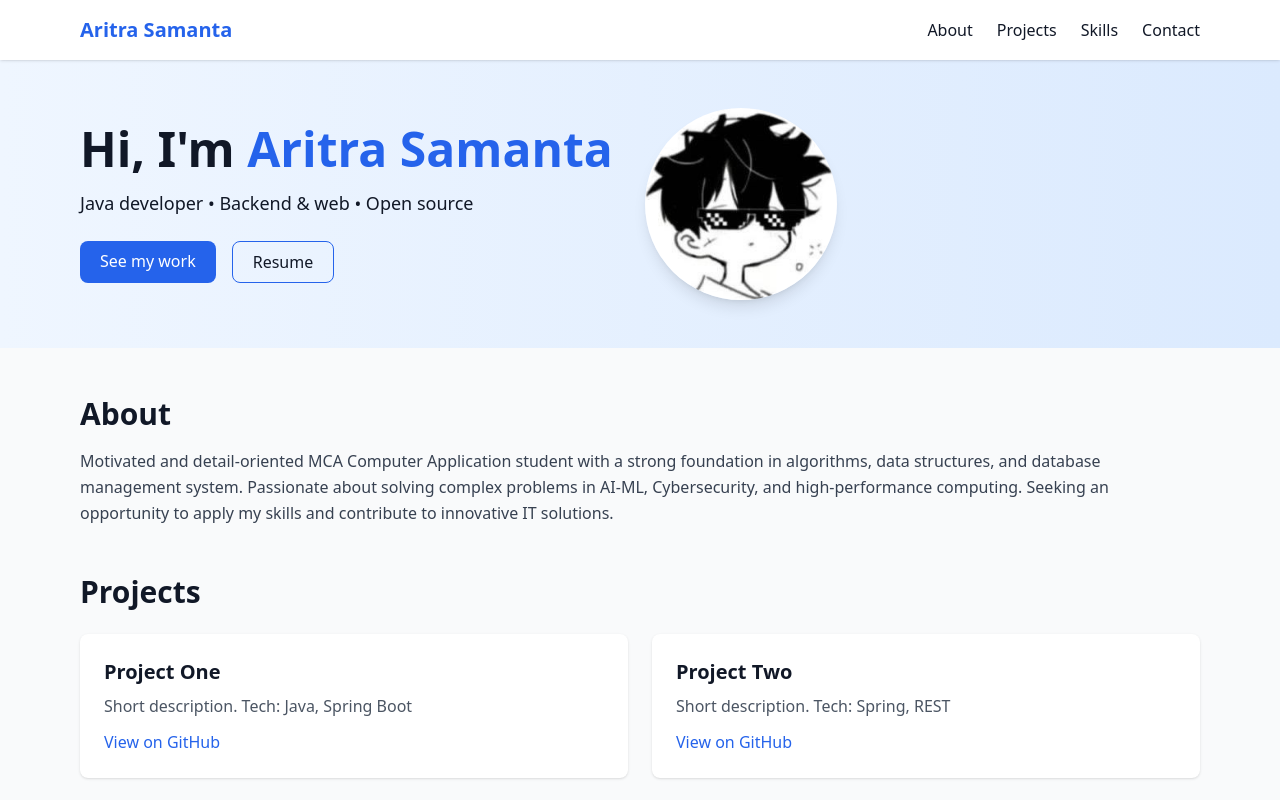
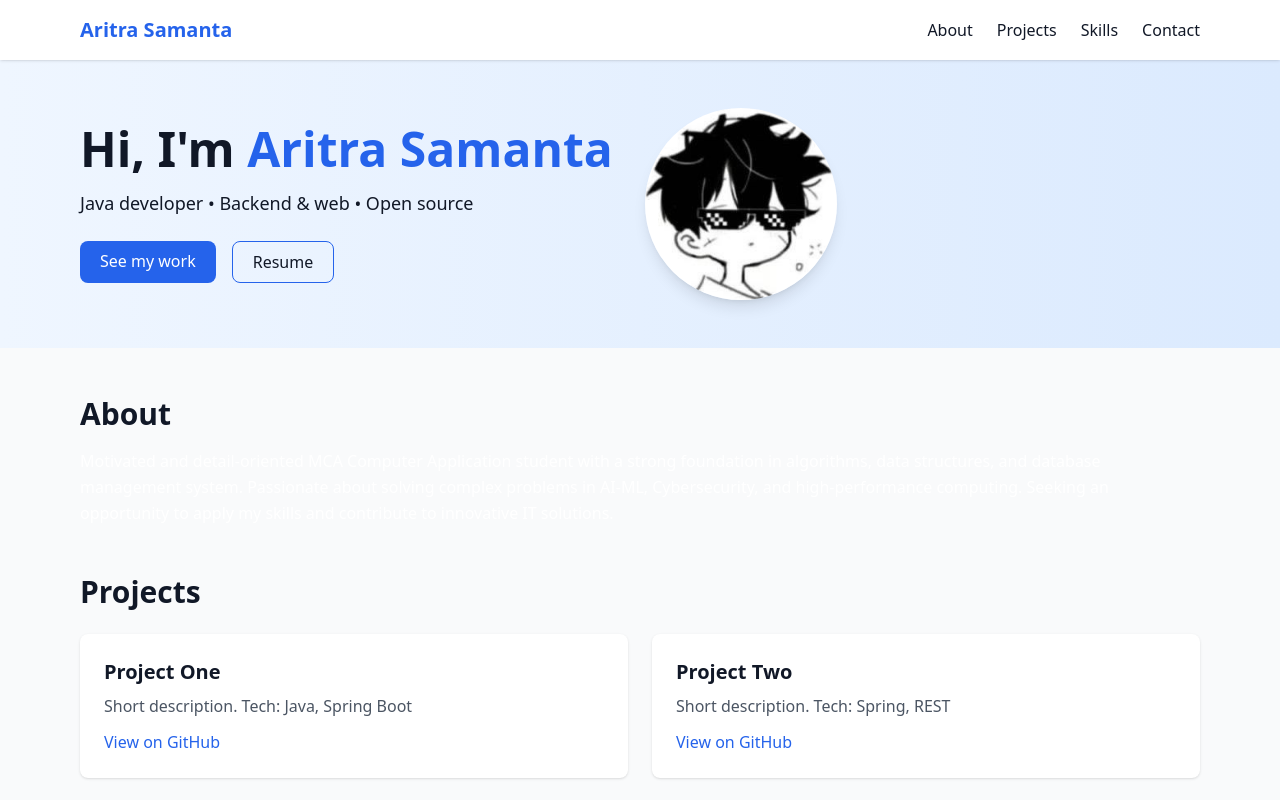
Before and after one commit to ARI-SAM/Portfolio, a plain HTML site: page src/main/resources/templates/index.html in a window 1280 px wide. Shown: the top 800 px of the page. Drawn offline with nearby package versions, Linux system fonts and the light colour scheme; files that its build step writes are made by us from their sources; files whose address does not match are found by name.

Commit message:
changes in website

```diff
--- a/src/main/resources/templates/index.html
+++ b/src/main/resources/templates/index.html
@@ -46,7 +46,7 @@
     <!-- About -->
     <section id="about" class="mb-12">
         <h2 class="text-3xl font-bold mb-4">About</h2>
-        <p class="text-gray-700 leading-relaxed">
+        <p class="text-white leading-relaxed">
             Motivated and detail-oriented MCA Computer Application student with a strong foundation in algorithms, data
             structures, and database management system. Passionate about solving complex problems in AI-ML,
             Cybersecurity, and high-performance computing. Seeking an opportunity to apply my skills and contribute to
```
